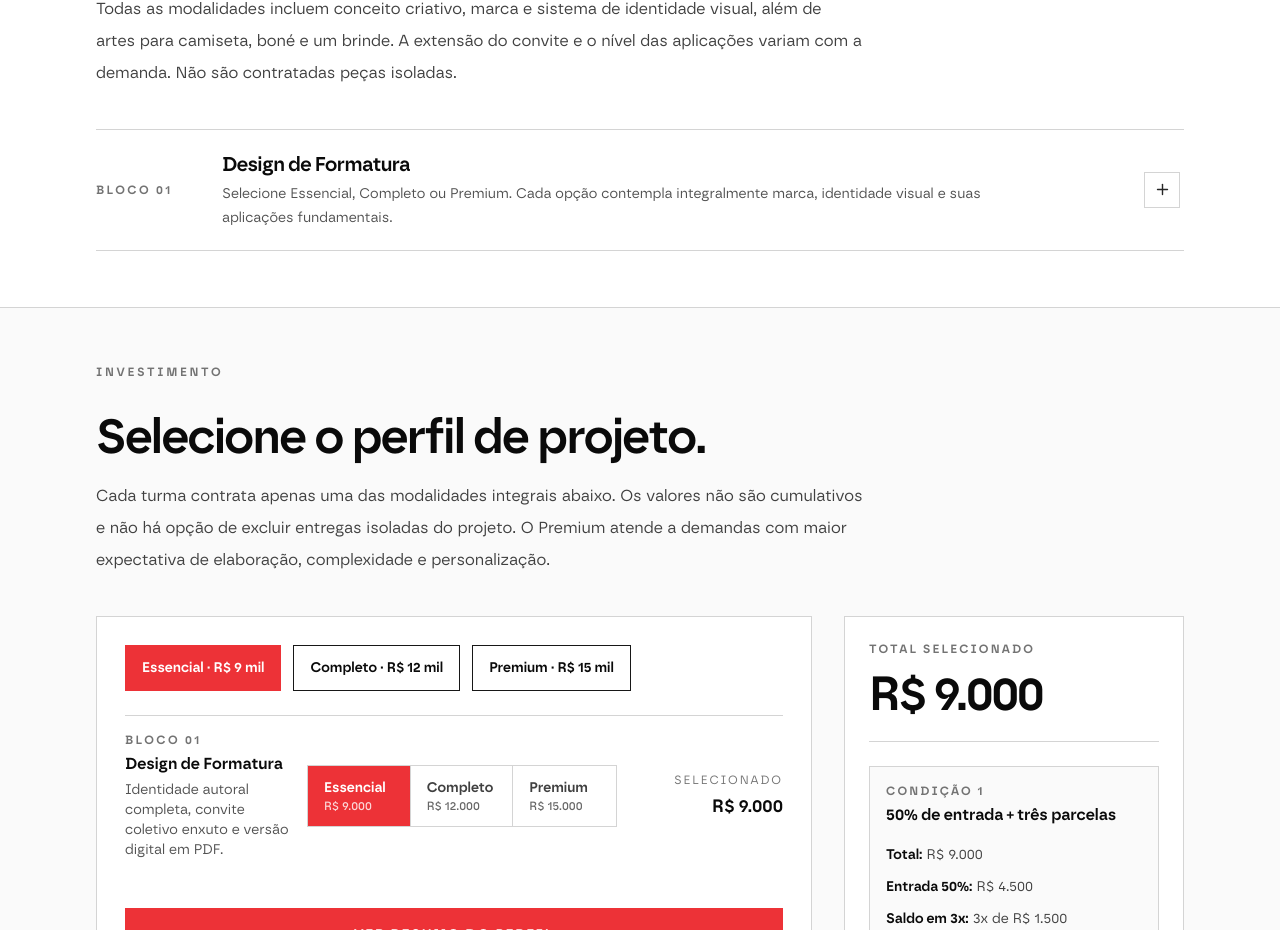
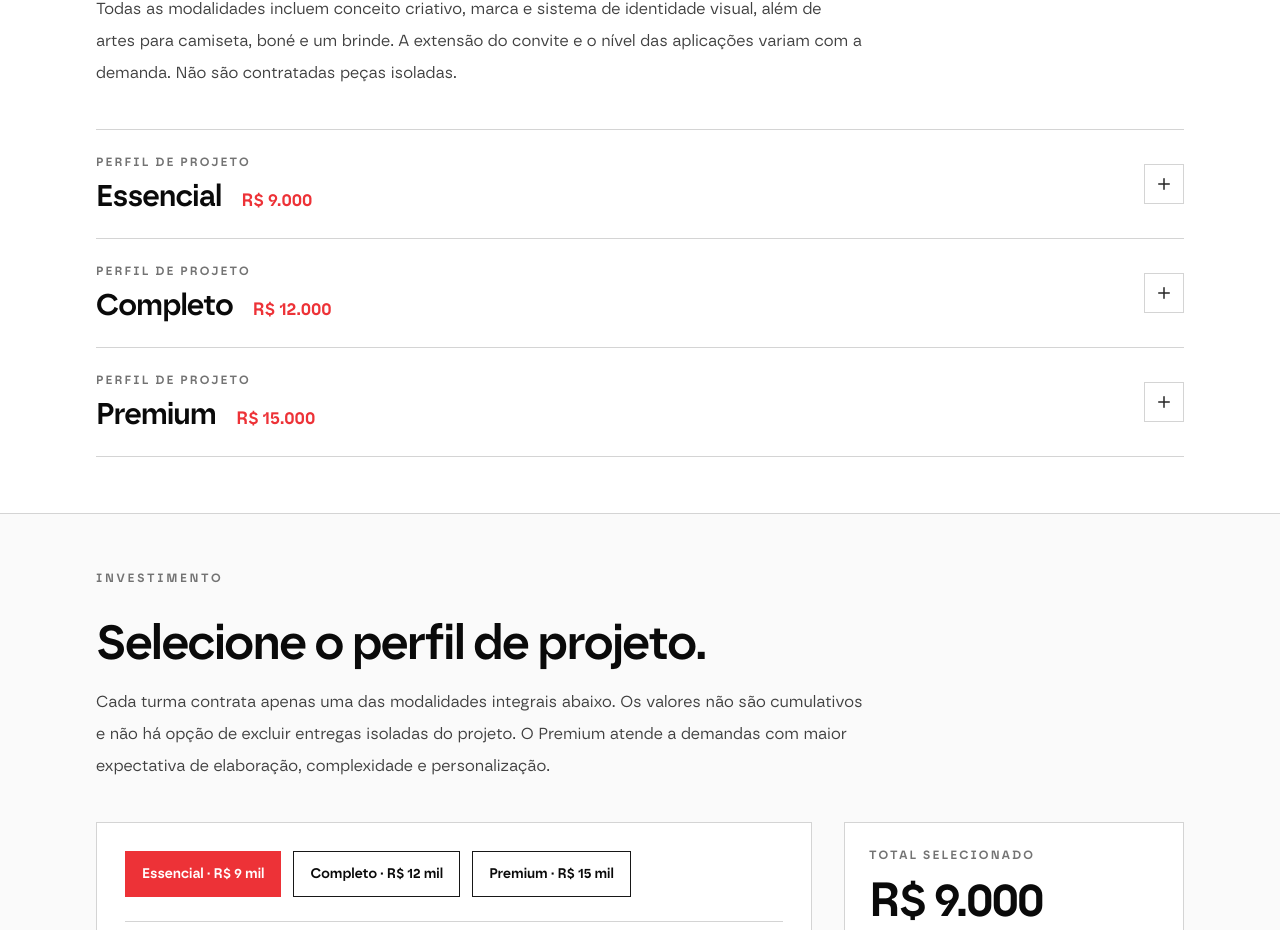
Before and after one commit to pm746/proposta-ensaio, a React (Vite) app: page / in a window 1280 px wide. Shown: the part 2320-3250 px from the top of the page. Built offline with nearby package versions, Linux system fonts and the light colour scheme.

Commit message:
Ensaio: exibir Essencial, Completo e Premium em dropdowns independentes

```diff
--- a/src/App.jsx
+++ b/src/App.jsx
@@ -159,81 +159,50 @@ const buildPaymentOptions = (payment, total) => {
   });
 };
 
-function OptionBadge({ active, children }) {
-  return (
-    <span
-      className={`inline-flex items-center gap-2 border px-3 py-1 text-[11px] font-semibold uppercase tracking-[0.14em] ${
-        active
-          ? "border-[var(--accent)] bg-[var(--accent)] text-white"
-          : "border-neutral-300 bg-white text-neutral-500"
-      }`}
-    >
-      {active ? <Check size={13} /> : null}
-      {children}
-    </span>
-  );
-}
-
-function ScopeAccordion({ block, open, onToggle }) {
-  const availableModes = getAvailableModes(block);
+function ScopeAccordion({ block, option, open, onToggle }) {
+  const panelId = "escopo-" + block.key + "-" + option.key;
 
   return (
     <div className="border-t border-neutral-300 bg-white">
       <button
+        type="button"
         onClick={onToggle}
-        className="grid w-full grid-cols-[74px_1fr_40px] items-center gap-4 px-0 py-5 text-left md:grid-cols-[110px_1fr_40px]"
+        aria-expanded={open}
+        aria-controls={panelId}
+        className="flex w-full items-center justify-between gap-4 py-6 text-left"
       >
-        <span className="text-xs font-semibold uppercase tracking-[0.2em] text-neutral-500">
-          Bloco {block.id}
-        </span>
-
-        <div>
-          <h3 className="text-xl font-semibold tracking-tight text-neutral-950">
-            {block.title}
+        <div className="min-w-0">
+          <p className="mb-2 text-xs font-semibold uppercase tracking-[0.18em] text-neutral-500">
+            Perfil de projeto
+          </p>
+          <div className="flex flex-wrap items-baseline gap-x-5 gap-y-2">
+            <h3 className="text-2xl font-semibold tracking-tight text-neutral-950 md:text-3xl">
+              {getOptionLabel(block, option)}
             </h3>
-          <p className="mt-1 max-w-3xl text-sm leading-6 text-neutral-600">
-            {block.note}
+            <p className="text-lg font-semibold text-[var(--accent)]">
+              {currency(option.value)}
             </p>
           </div>
+        </div>
 
-        <span className="flex h-9 w-9 items-center justify-center border border-neutral-300 text-neutral-800">
-          {open ? <Minus size={17} /> : <Plus size={17} />}
+        <span className="flex h-10 w-10 shrink-0 items-center justify-center border border-neutral-300 text-neutral-800">
+          {open ? <Minus size={18} /> : <Plus size={18} />}
         </span>
       </button>
 
       {open ? (
-        <div
-          className={`grid gap-4 pb-6 ${
-            availableModes.length > 2 ? "md:grid-cols-3" : availableModes.length > 1 ? "md:grid-cols-2" : "md:grid-cols-1"
-          }`}
-        >
-          {availableModes.map((option) => (
-            <div
-              key={option.key}
-              className="border border-neutral-300 bg-neutral-50 p-5"
-            >
-              <div className="mb-4">
-                <OptionBadge
-                  active={option.key === "expanded" || availableModes.length === 1}
-                >
-                  {getOptionLabel(block, option)}
-                </OptionBadge>
-
-                <p className="mt-3 text-sm font-medium leading-6 text-neutral-900">
+        <div id={panelId} className="pb-8">
+          <p className="mb-5 max-w-3xl text-base font-medium leading-7 text-neutral-900">
             {option.description}
           </p>
-              </div>
-
-              <ul className="space-y-2 text-sm leading-6 text-neutral-700">
+          <ul className="grid gap-3 text-sm leading-7 text-neutral-700">
             {(option.includes || []).map((item, index) => (
-                  <li key={index} className="grid grid-cols-[14px_1fr] gap-2">
-                    <span className="mt-[11px] h-[3px] w-[8px] bg-[var(--accent)]" />
+              <li key={index} className="grid grid-cols-[14px_1fr] gap-3">
+                <span className="mt-[13px] h-[3px] w-[9px] bg-[var(--accent)]" />
                 <span>{item}</span>
               </li>
             ))}
           </ul>
-            </div>
-          ))}
         </div>
       ) : null}
     </div>
@@ -1031,14 +1000,20 @@ export default function ProposalConfigurator() {
           </div>
 
           <div className="border-b border-neutral-300">
-            {blocks.map((block) => (
+            {blocks.flatMap((block) =>
+              getAvailableModes(block).map((option) => {
+                const accordionId = block.key + "-" + option.key;
+                return (
                   <ScopeAccordion
-                key={block.id}
+                    key={accordionId}
                     block={block}
-                open={openBlocks.includes(block.id)}
-                onToggle={() => toggleOpen(block.id)}
+                    option={option}
+                    open={openBlocks.includes(accordionId)}
+                    onToggle={() => toggleOpen(accordionId)}
                   />
-            ))}
+                );
+              })
+            )}
           </div>
         </div>
       </section>
```
Lines whose indentation alone changed are shown as unchanged.
